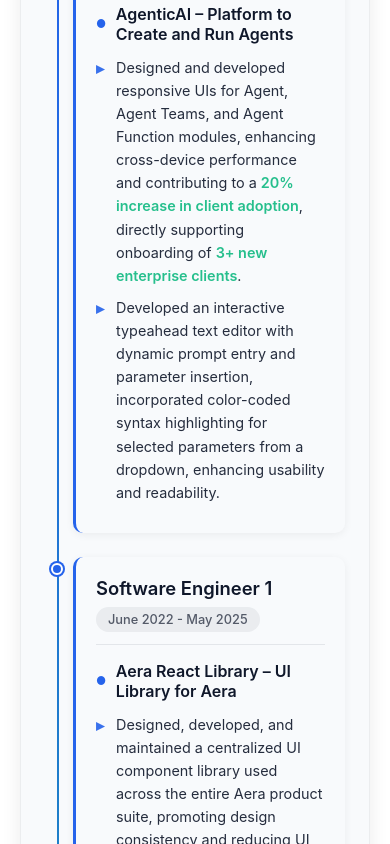
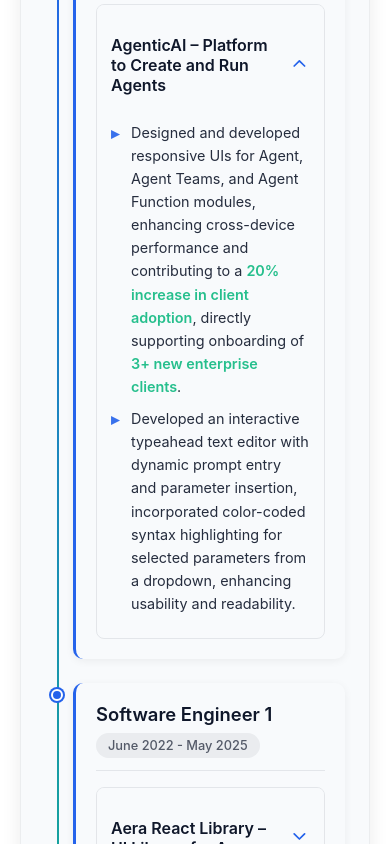
Before and after one commit to pvraman14/Portfoliov2, a React (Vite) app: page / in a window 390 px wide. Shown: the part 2080-2924 px from the top of the page. Built offline with nearby package versions, Linux system fonts and the light colour scheme.

Commit message:
updated exp section in mobile

```diff
--- a/src/components/tabs/Aera.scss
+++ b/src/components/tabs/Aera.scss
@@ -295,6 +295,85 @@
     }
 }
 
+// Collapsible Project Styles for Mobile
+.project.collapsible {
+    border: 1px solid var(--muted);
+    border-radius: 8px;
+    overflow: hidden;
+    transition: all 0.3s ease;
+
+    &.expanded {
+        background: rgba(var(--accent), 0.02);
+    }
+
+    .project-header {
+        display: flex;
+        justify-content: space-between;
+        align-items: center;
+        cursor: pointer;
+        user-select: none;
+        padding: 0.875rem;
+        margin-bottom: 0;
+        background: var(--card);
+        transition: all 0.2s ease;
+
+        &:hover {
+            background: rgba(0, 0, 0, 0.03);
+        }
+
+        &:active {
+            transform: scale(0.99);
+        }
+
+        .project-title {
+            margin-bottom: 0;
+            font-size: 1rem;
+            flex: 1;
+
+            &::before {
+                display: none; // Hide bullet on mobile collapsible
+            }
+        }
+
+        .project-icon {
+            display: flex;
+            align-items: center;
+            justify-content: center;
+            font-size: 1.3rem;
+            color: var(--accent);
+            margin-left: 0.5rem;
+            transition: transform 0.3s ease;
+            flex-shrink: 0;
+        }
+    }
+
+    .project-content {
+        overflow: hidden;
+        padding: 0 0.875rem 0.875rem;
+
+        .achievements {
+            margin-top: 0.5rem;
+        }
+    }
+}
+
+// Dark mode for collapsible
+[data-theme='dark'] {
+    .project.collapsible {
+        border-color: rgba(255, 255, 255, 0.1);
+
+        &.expanded {
+            background: rgba(59, 130, 246, 0.05);
+        }
+
+        .project-header {
+            &:hover {
+                background: rgba(255, 255, 255, 0.05);
+            }
+        }
+    }
+}
+
 // Responsive design
 @media (max-width: 768px) {
     .experience-section {
--- a/src/components/tabs/Experience.tsx
+++ b/src/components/tabs/Experience.tsx
@@ -1,4 +1,68 @@
 import './Aera.scss';
+import { useState, useEffect } from 'react';
+import { AnimatePresence, motion } from 'framer-motion';
+import { FiChevronDown, FiChevronUp } from 'react-icons/fi';
+
+interface CollapsibleProjectProps {
+  title: string;
+  children: React.ReactNode;
+  defaultExpanded?: boolean;
+}
+
+const CollapsibleProject = ({ title, children, defaultExpanded = false }: CollapsibleProjectProps) => {
+  const [isExpanded, setIsExpanded] = useState(defaultExpanded);
+  const [isMobile, setIsMobile] = useState(false);
+
+  useEffect(() => {
+    const checkMobile = () => {
+      setIsMobile(window.innerWidth <= 768);
+    };
+
+    checkMobile();
+    window.addEventListener('resize', checkMobile);
+
+    return () => window.removeEventListener('resize', checkMobile);
+  }, []);
+
+  const toggleExpanded = () => {
+    setIsExpanded(!isExpanded);
+  };
+
+  // On desktop, always show content
+  if (!isMobile) {
+    return (
+      <section className="project">
+        <h3 className="project-title">{title}</h3>
+        {children}
+      </section>
+    );
+  }
+
+  // On mobile, make it collapsible
+  return (
+    <section className={`project collapsible ${isExpanded ? 'expanded' : ''}`}>
+      <div className="project-header" onClick={toggleExpanded}>
+        <h3 className="project-title">{title}</h3>
+        <span className="project-icon">
+          {isExpanded ? <FiChevronUp /> : <FiChevronDown />}
+        </span>
+      </div>
+      <AnimatePresence>
+        {isExpanded && (
+          <motion.div
+            className="project-content"
+            initial={{ height: 0, opacity: 0 }}
+            animate={{ height: "auto", opacity: 1 }}
+            exit={{ height: 0, opacity: 0 }}
+            transition={{ duration: 0.3, ease: "easeInOut" }}
+          >
+            {children}
+          </motion.div>
+        )}
+      </AnimatePresence>
+    </section>
+  );
+};
 
 export const Aera = () => (
     <div className="experience-section">
@@ -14,8 +78,7 @@
                         <span className="role-dates">May 2025 - Present</span>
                     </div>
 
-                    <section className="project">
-                        <h3 className="project-title">AgenticAI – Platform to Create and Run Agents</h3>
+                    <CollapsibleProject title="AgenticAI – Platform to Create and Run Agents" defaultExpanded={true}>
                         <ul className="achievements">
                             <li>
                                 Designed and developed responsive UIs for Agent, Agent Teams, and Agent Function
@@ -29,7 +92,7 @@
                                 dropdown, enhancing usability and readability.
                             </li>
                         </ul>
-                    </section>
+                    </CollapsibleProject>
 
                 </div>
             </div>
@@ -43,8 +106,7 @@
                         <span className="role-dates">June 2022 - May 2025</span>
                     </div>
 
-                    <section className="project">
-                        <h3 className="project-title">Aera React Library – UI Library for Aera</h3>
+                    <CollapsibleProject title="Aera React Library – UI Library for Aera" defaultExpanded={false}>
                         <ul className="achievements">
                             <li>
                                 Designed, developed, and maintained a centralized UI component library used across
@@ -77,10 +139,9 @@
                                 </ul>
                             </li>
                         </ul>
-                    </section>
+                    </CollapsibleProject>
 
-                    <section className="project">
-                        <h3 className="project-title">Discovery – A Data Visualization Platform</h3>
+                    <CollapsibleProject title="Discovery – A Data Visualization Platform" defaultExpanded={false}>
                         <ul className="achievements">
                             <li>
                                 Designed and implemented a Custom Attribute Creation dialog, allowing users to define
@@ -94,7 +155,7 @@
                                 user satisfaction for power users.
                             </li>
                         </ul>
-                    </section>
+                    </CollapsibleProject>
                 </div>
             </div>
 
@@ -104,7 +165,7 @@
                     <div className="role-header">
                         <h2 className="role-title">Summary</h2>
                     </div>
-                    <section className='project'>
+                    <CollapsibleProject title="Key Achievements" defaultExpanded={false}>
                         <ul className='achievements'>
                             <li>
                                 Successfully migrated a large-scale legacy codebase from ExtJS to React, leading to a
@@ -123,7 +184,7 @@
                                 <strong> 50%</strong>, implementing lazy loading, efficient state handling, and custom hooks.
                             </li>
                         </ul>
-                    </section>
+                    </CollapsibleProject>
                 </div>
             </div>
         </div>
@@ -135,7 +196,7 @@
         <h1 className="company-name">Coditas</h1>
 
         <div className="timeline">
-            {/* Software Engineer 2 */}
+            {/* Frontend Developer */}
 
             <div className="timeline-item">
                 <div className="timeline-marker"></div>
@@ -144,7 +205,7 @@
                         <h2 className="role-title">Frontend Developer</h2>
                         <span className="role-dates">Jan 2022 - May 2022</span>
                     </div>
-                    <section className='project'>
+                    <CollapsibleProject title="Key Responsibilities & Achievements" defaultExpanded={true}>
                         <ul className='achievements'>
                             <li>
                                 Built dynamic, data-driven web pages using Angular, Angular Material, and SCSS,
@@ -167,7 +228,7 @@
                                 integration and adherence to project deadlines.
                             </li>
                         </ul>
-                    </section>
+                    </CollapsibleProject>
                 </div>
             </div>
         </div>
```
Lines whose indentation alone changed are shown as unchanged.
